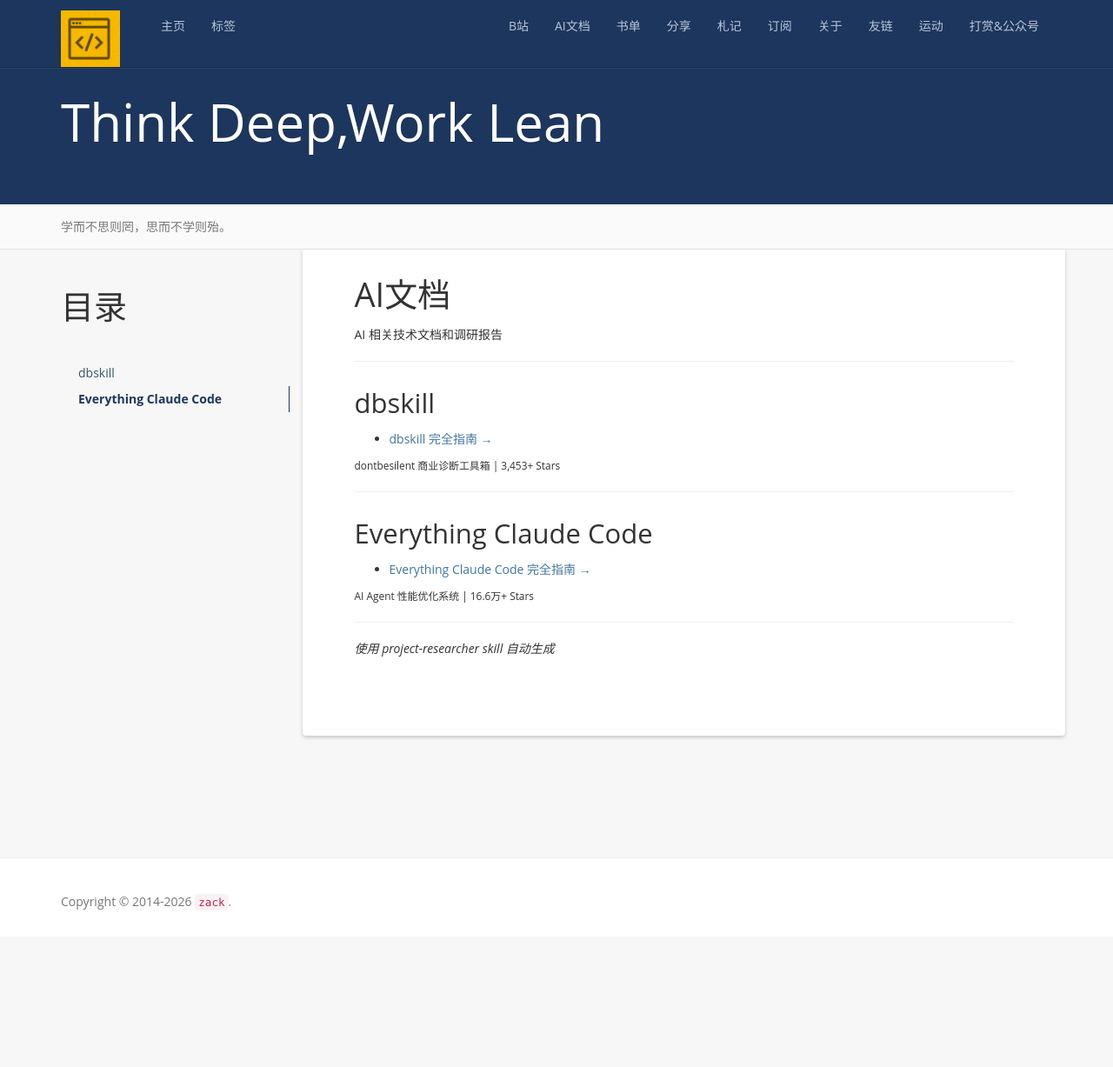
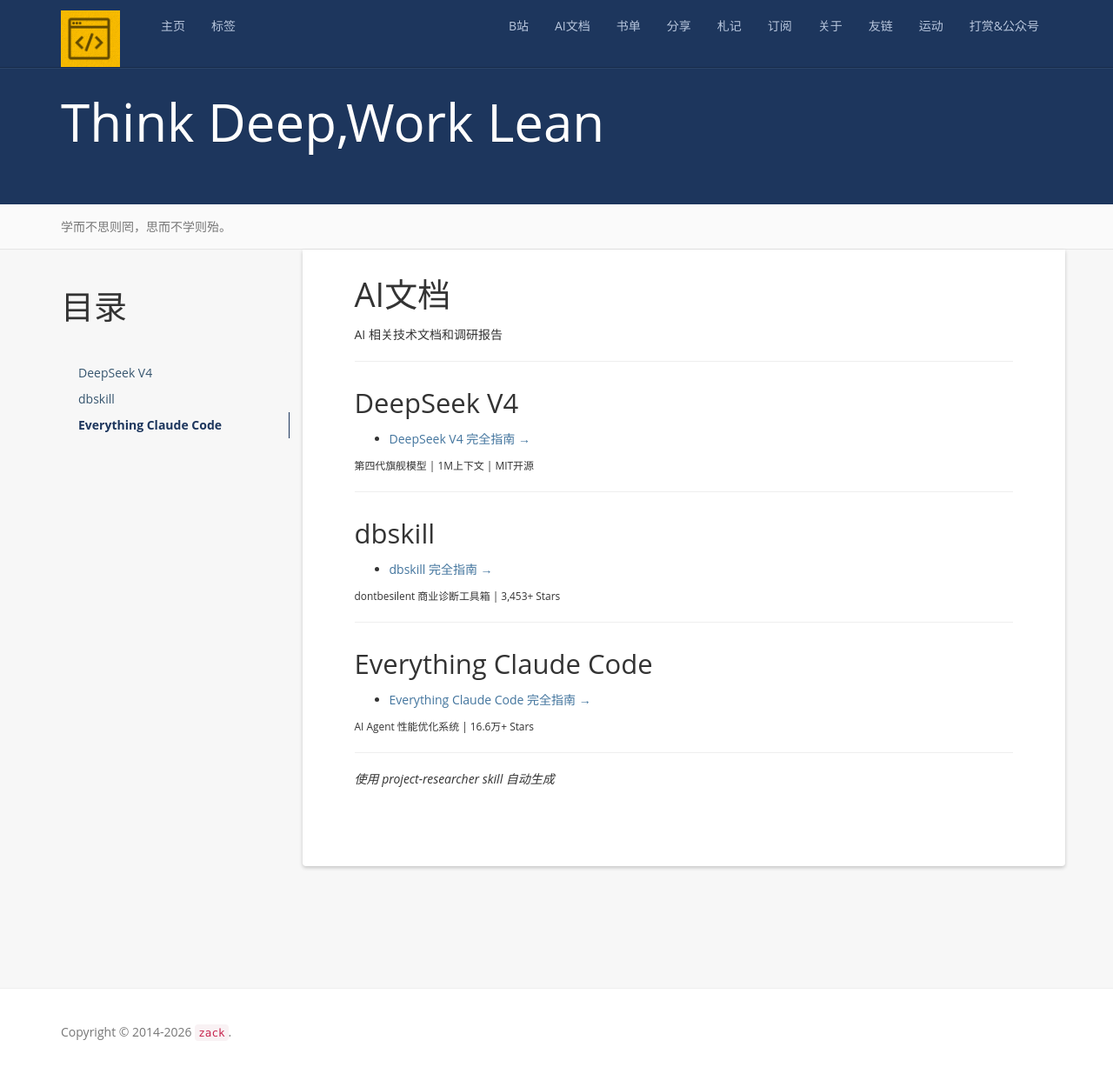
Before and after one commit to zackzhangkai/zackzhangkai.github.io, a Jekyll site: the page built from tag/AI文档/index.html, in a window 1280 px wide and 1227 px high. Shown: the whole window at 87% size. Built offline with Jekyll 4.4.1, drawn with Linux system fonts in a browser that asks for light colours; nearby versions of some CDN libraries; comment, search, counter and statistics services are not loaded.

Commit message:
Add DeepSeek V4 to AI文档

```diff
--- a/tag/AI文档/index.html
+++ b/tag/AI文档/index.html
@@ -11,6 +11,7 @@
         <div id="navigation">
           <h1>目录</h1>
           <ul class="nav sidenav">
+            <li><a href="#deepseek-v4">DeepSeek V4</a></li>
             <li><a href="#dbskill">dbskill</a></li>
             <li><a href="#everything-claude-code">Everything Claude Code</a></li>
           </ul>
@@ -23,6 +24,14 @@
           <div class="home">
             <h1>AI文档</h1>
             <p>AI 相关技术文档和调研报告</p>
+            <hr>
+
+            <h2 id="deepseek-v4">DeepSeek V4</h2>
+            <ul>
+              <li><a href="https://deepseek-v4-one.vercel.app" target="_blank">DeepSeek V4 完全指南 →</a></li>
+            </ul>
+            <p><small>第四代旗舰模型 | 1M上下文 | MIT开源</small></p>
+
             <hr>
 
             <h2 id="dbskill">dbskill</h2>
```
